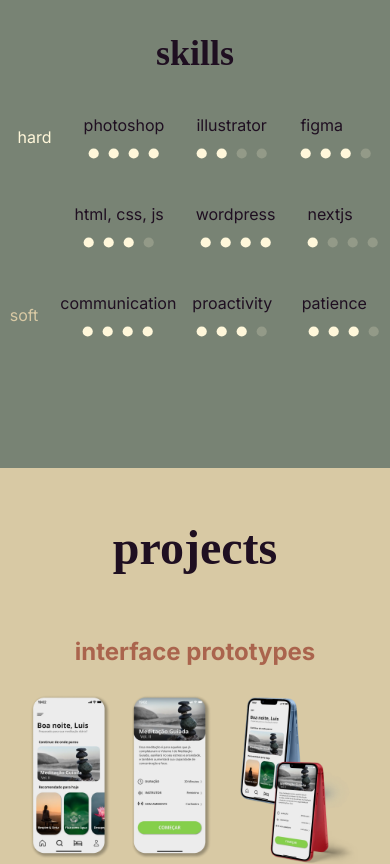
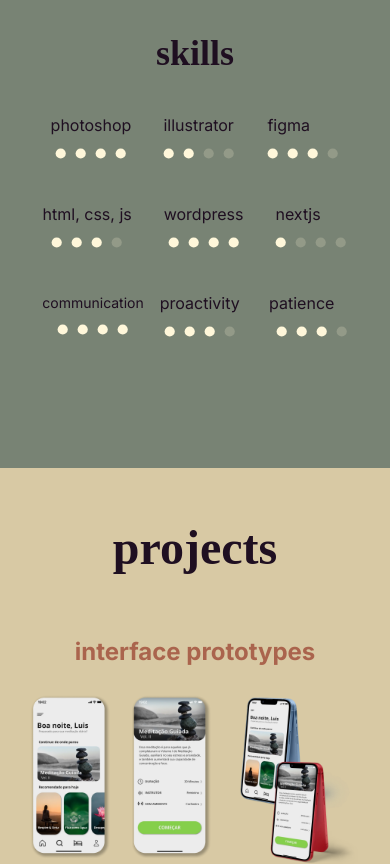
Before and after one commit to rugo-cafe/rugo-cafe.github.io, a Next.js app: page / in a window 390 px wide. Shown: the part 1920-2784 px from the top of the page. Built offline with nearby package versions, Linux system fonts and the light colour scheme; a web font is replaced by a local one; what tailwindcss-animated would draw is missing.

Commit message:
fix margins

```diff
--- a/src/app/page.tsx
+++ b/src/app/page.tsx
@@ -186,12 +186,12 @@
 
                 <div className="mt-16">
 
-                <h3 className="text-center text-4xl lg:text-6xl font-jomo font-bold text-dpurp dark:text-main-bg md:text-5xl">skills</h3>
+                <h3 className="text-center text-4xl lg:text-6xl font-jomo font-bold text-dpurp dark:text-main-bg md:text-5xl px-16">skills</h3>
 
 
                   <motion.div className="m-10 text-dpurp dark:text-main-bg flex items-center justify-center space-x-8" >
 
-                        <p className="md:text-lg text-wbeige dark:text-dpurp">hard</p>
+
 
                         <div className="">
                           <p className="text-start md:text-lg">photoshop</p>
@@ -265,7 +265,7 @@
 
                   {/* segunda coluna */}
 
-                  <motion.div className="mt-10 text-dpurp dark:text-main-bg flex items-center justify-center space-x-8 ml-8" >
+                  <motion.div className="mt-10 text-dpurp dark:text-main-bg flex items-center justify-center space-x-8 mr-8" >
                         <p></p>
                         <div className="">
                           <p className="text-start md:text-lg">html, css, js</p>
@@ -341,10 +341,9 @@
                       {/* terceira coluna */}
 
                   <motion.div className="mt-10 text-dpurp dark:text-main-bg flex items-center justify-center space-x-4 mb-16 " >
-                        <p className="md:text-lg mr-1.5 text-dbeige dark:text-pinky">soft</p>
                         <div className="">
-                          <p className="text-start md:text-lg">communication</p>
-                            <div className="flex justify-center space-x-2 w-full">
+                          <p className="text-sm text-start md:text-lg">communication</p>
+                            <div className="mr-1 flex justify-center space-x-2 w-full">
 
                               <svg className="flex items-center mt-2 w-3 fill-wbeige" width="20" height="17" viewBox="0 0 20 17" fill="none" xmlns="http://www.w3.org/2000/svg">
                               <circle cx="9.5" cy="8.5" r="8.5"/>
@@ -456,7 +455,7 @@
                     <img title="click to expand" className="hover:opacity-70 transition-opacity  duration-1000 flex justify-center items-center lg:mt-18 w-500  md: " src="/projects/2.webp" alt="Project 1: Interface prototype of an meditation app"  />
                     </a>
                     <motion.h2 className="m-5 mt-10 font-bold text-dpurp opacity-50 text-center lg:text-2xl dark:text-wbeige"> audy.io 	<br /> concept of music streaming app UI for desktop. </motion.h2>
-                    <p className="text-start flex items-center justify-center text-lg m-10  md:m-12 text-pretty md:text-2xl text-dpurp dark:text-wbeige">also designed entirely on figma, based from my discontent on spotify's UI, in a time that it was really inconsistent, so i thought "i have to do something!!!". and that's where this app concept came about, which i named 'audy.i', because of my passion for music and design.
+                    <p className="text-start flex items-center justify-center text-lg m-10  md:m-12 text-pretty md:text-2xl text-dpurp dark:text-wbeige">also designed entirely on figma, based from my discontent on spotify's UI, in a time that it was really inconsistent, so i thought "i have to do something!!!". and that's where this app concept came about, which i named 'audy.io', because of my passion for music and design.
                     </p>
                     </motion.div>
                     </FadeIn>
```
